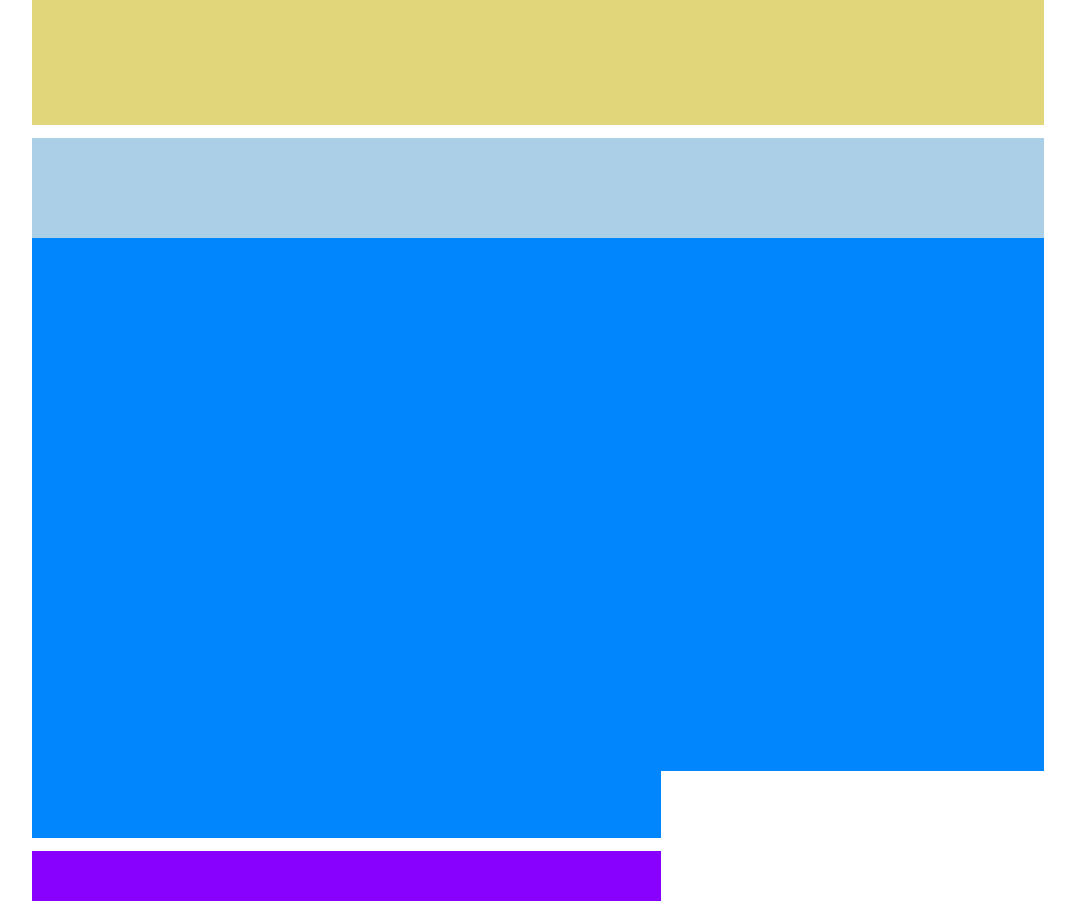
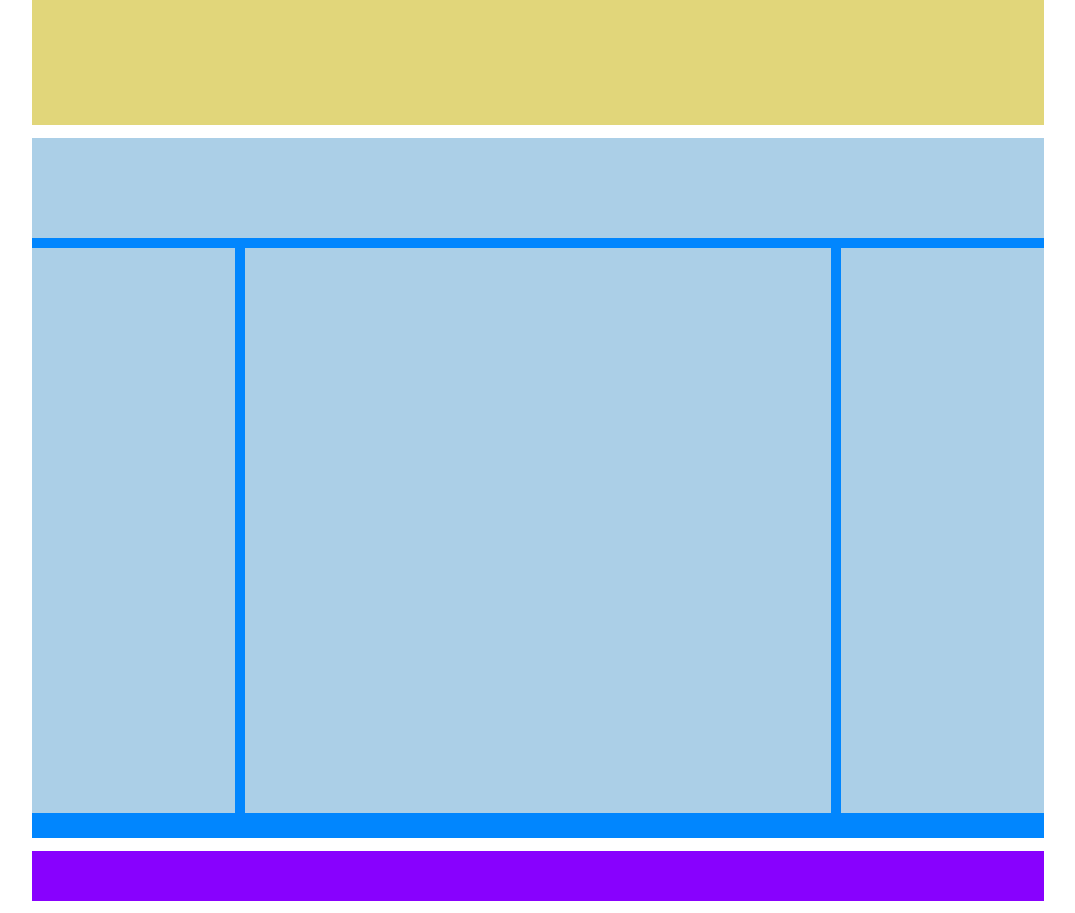
Before and after one commit to mattesalva93/htmlcss-struttura-wp, a plain HTML site: page index.html in a window 1280 px wide. Shown: the part 500-1413 px from the top of the page, without its empty margins (102-1177 px from the left). Drawn offline with Linux system fonts and the light colour scheme.

Commit message:
1.0 commit

```diff
--- a/style.css
+++ b/style.css
@@ -18,6 +18,7 @@
     background-color: #0186FE;
     margin: 1% 10%;
     height: 700px;
+    width: 80%;
 }
 
 .shelf div{
@@ -28,6 +29,24 @@
     height: 100px;
 }
 
+.shelf::after{
+    content: "";
+    clear:both;
+    display: table;
+}
+
+.leftmain, .rightmain ,.minimain{
+    float: left;
+    width: 20%;
+    height: 565px;
+    margin: 1% 0;
+}
+
+.minimain{
+    margin: 1% 1%;
+    width: 58%;
+}
+
 footer{
     background-color: #8801FE;
     height: 50px;
```
